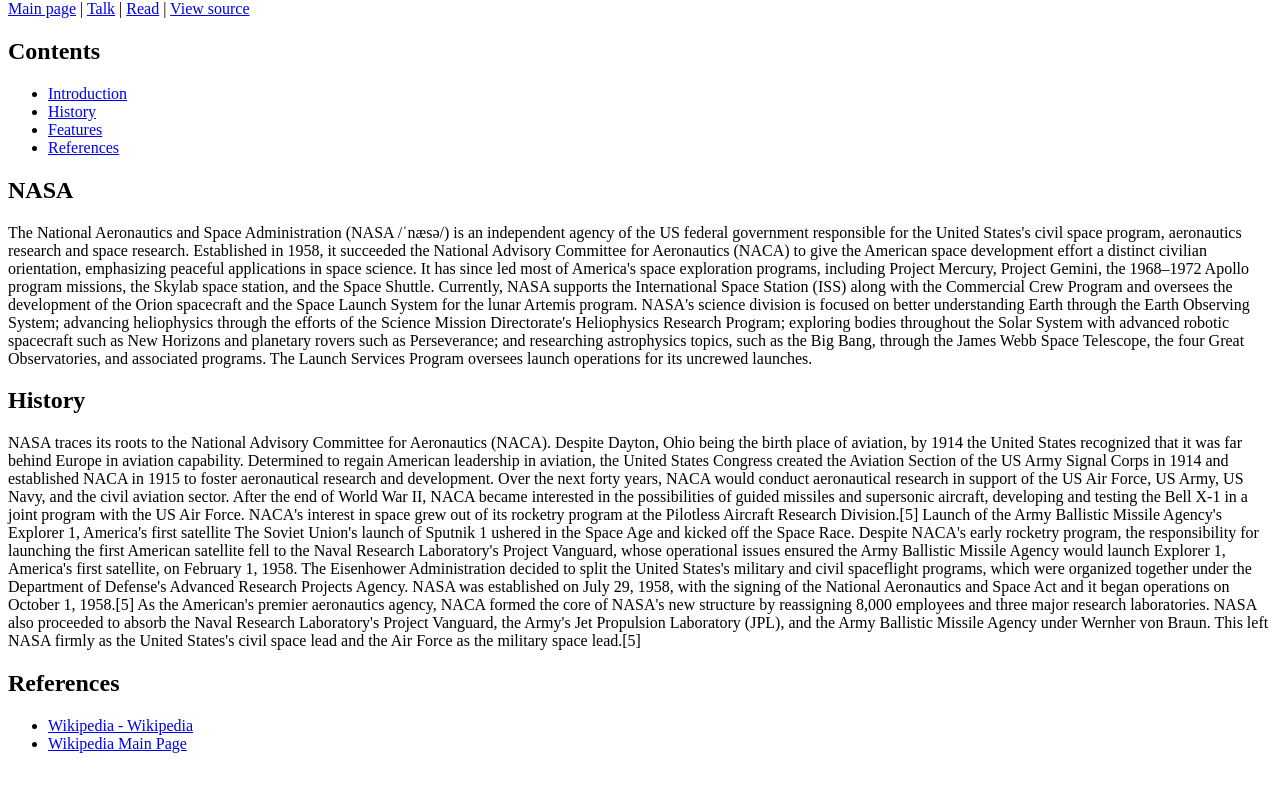
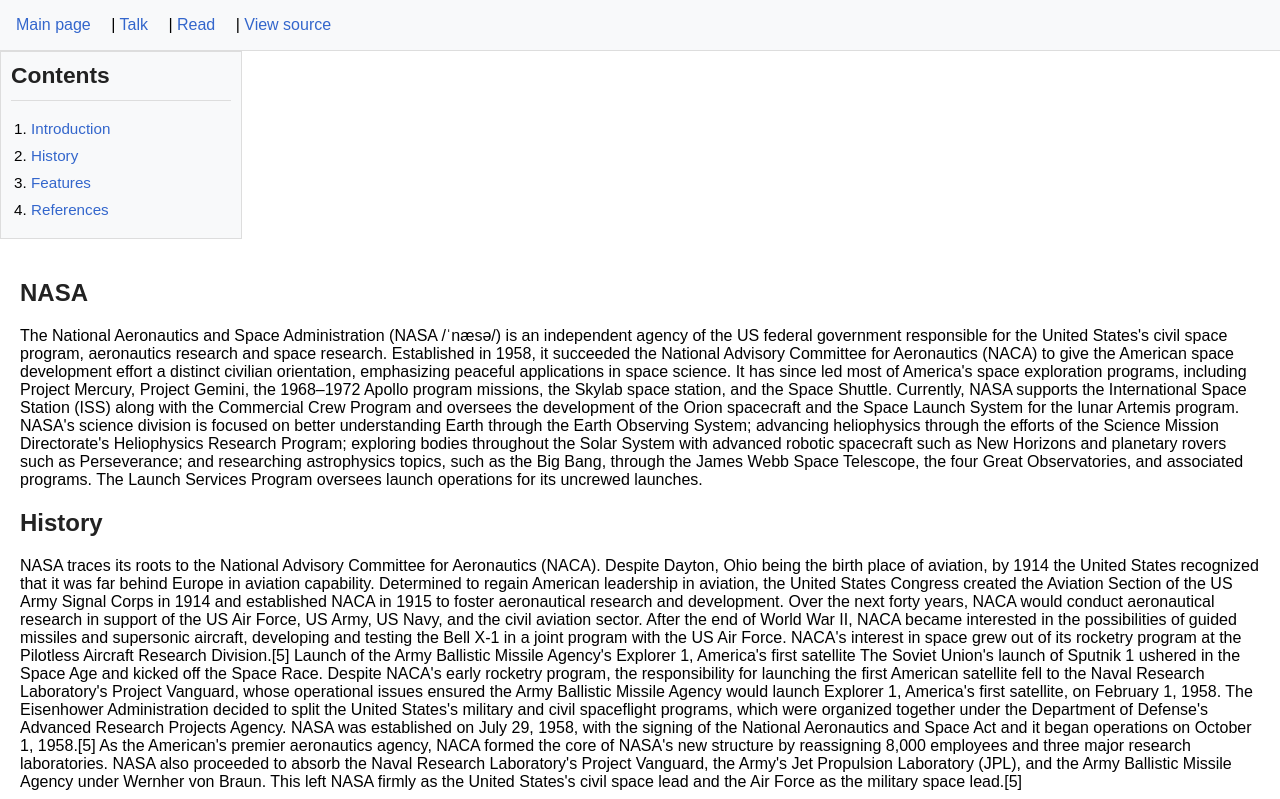
Before and after one commit to AKLennert/NASA-Wiki-mockup, a plain HTML site: page index.html in a window 1280 px wide. Shown: the part 80-879 px from the top of the page. Before the commit the page ends 849 px from the top, so only its background shows below. Drawn offline with Linux system fonts and the light colour scheme.

Commit message:
added basics css

```diff
--- a/index.html
+++ b/index.html
@@ -14,8 +14,7 @@
         <a href="#">View source</a>
       </nav>
     </header>
-    <div class="container">
-      <aside class="sidebar">
+    <div class="contents-panel">
       <h2>Contents</h2>
       <ul>
         <li><a href="#introduction">Introduction</a></li>
@@ -23,16 +22,16 @@
         <li><a href="#features">Features</a></li>
         <li><a href="#references">References</a></li>
       </ul>
-      </aside>
+    </div>
     <main class="content">
       <section id="introduction">
         <h2>NASA</h2>
         <p>
-            The National Aeronautics and Space Administration (NASA /ˈnæsə/) is
-            an independent agency of the US federal government responsible for
-            the United States's civil space program, aeronautics research and
-            space research. Established in 1958, it succeeded the National
-            Advisory Committee for Aeronautics (NACA) to give the American space
+          The National Aeronautics and Space Administration (NASA /ˈnæsə/) is an
+          independent agency of the US federal government responsible for the
+          United States's civil space program, aeronautics research and space
+          research. Established in 1958, it succeeded the National Advisory
+          Committee for Aeronautics (NACA) to give the American space
           development effort a distinct civilian orientation, emphasizing
           peaceful applications in space science. It has since led most of
           America's space exploration programs, including Project Mercury,
@@ -43,13 +42,13 @@
           Space Launch System for the lunar Artemis program. NASA's science
           division is focused on better understanding Earth through the Earth
           Observing System; advancing heliophysics through the efforts of the
-            Science Mission Directorate's Heliophysics Research Program;
-            exploring bodies throughout the Solar System with advanced robotic
-            spacecraft such as New Horizons and planetary rovers such as
-            Perseverance; and researching astrophysics topics, such as the Big
-            Bang, through the James Webb Space Telescope, the four Great
-            Observatories, and associated programs. The Launch Services Program
-            oversees launch operations for its uncrewed launches.
+          Science Mission Directorate's Heliophysics Research Program; exploring
+          bodies throughout the Solar System with advanced robotic spacecraft
+          such as New Horizons and planetary rovers such as Perseverance; and
+          researching astrophysics topics, such as the Big Bang, through the
+          James Webb Space Telescope, the four Great Observatories, and
+          associated programs. The Launch Services Program oversees launch
+          operations for its uncrewed launches.
         </p>
       </section>
       <section id="history">
@@ -57,38 +56,37 @@
         <p>
           NASA traces its roots to the National Advisory Committee for
           Aeronautics (NACA). Despite Dayton, Ohio being the birth place of
-            aviation, by 1914 the United States recognized that it was far
-            behind Europe in aviation capability. Determined to regain American
+          aviation, by 1914 the United States recognized that it was far behind
+          Europe in aviation capability. Determined to regain American
           leadership in aviation, the United States Congress created the
           Aviation Section of the US Army Signal Corps in 1914 and established
-            NACA in 1915 to foster aeronautical research and development. Over
-            the next forty years, NACA would conduct aeronautical research in
-            support of the US Air Force, US Army, US Navy, and the civil
-            aviation sector. After the end of World War II, NACA became
-            interested in the possibilities of guided missiles and supersonic
-            aircraft, developing and testing the Bell X-1 in a joint program
-            with the US Air Force. NACA's interest in space grew out of its
-            rocketry program at the Pilotless Aircraft Research Division.[5]
-            Launch of the Army Ballistic Missile Agency's Explorer 1, America's
-            first satellite The Soviet Union's launch of Sputnik 1 ushered in
-            the Space Age and kicked off the Space Race. Despite NACA's early
-            rocketry program, the responsibility for launching the first
-            American satellite fell to the Naval Research Laboratory's Project
-            Vanguard, whose operational issues ensured the Army Ballistic
-            Missile Agency would launch Explorer 1, America's first satellite,
-            on February 1, 1958. The Eisenhower Administration decided to split
-            the United States's military and civil spaceflight programs, which
-            were organized together under the Department of Defense's Advanced
-            Research Projects Agency. NASA was established on July 29, 1958,
-            with the signing of the National Aeronautics and Space Act and it
-            began operations on October 1, 1958.[5] As the American's premier
-            aeronautics agency, NACA formed the core of NASA's new structure by
-            reassigning 8,000 employees and three major research laboratories.
-            NASA also proceeded to absorb the Naval Research Laboratory's
-            Project Vanguard, the Army's Jet Propulsion Laboratory (JPL), and
-            the Army Ballistic Missile Agency under Wernher von Braun. This left
-            NASA firmly as the United States's civil space lead and the Air
-            Force as the military space lead.[5]
+          NACA in 1915 to foster aeronautical research and development. Over the
+          next forty years, NACA would conduct aeronautical research in support
+          of the US Air Force, US Army, US Navy, and the civil aviation sector.
+          After the end of World War II, NACA became interested in the
+          possibilities of guided missiles and supersonic aircraft, developing
+          and testing the Bell X-1 in a joint program with the US Air Force.
+          NACA's interest in space grew out of its rocketry program at the
+          Pilotless Aircraft Research Division.[5] Launch of the Army Ballistic
+          Missile Agency's Explorer 1, America's first satellite The Soviet
+          Union's launch of Sputnik 1 ushered in the Space Age and kicked off
+          the Space Race. Despite NACA's early rocketry program, the
+          responsibility for launching the first American satellite fell to the
+          Naval Research Laboratory's Project Vanguard, whose operational issues
+          ensured the Army Ballistic Missile Agency would launch Explorer 1,
+          America's first satellite, on February 1, 1958. The Eisenhower
+          Administration decided to split the United States's military and civil
+          spaceflight programs, which were organized together under the
+          Department of Defense's Advanced Research Projects Agency. NASA was
+          established on July 29, 1958, with the signing of the National
+          Aeronautics and Space Act and it began operations on October 1,
+          1958.[5] As the American's premier aeronautics agency, NACA formed the
+          core of NASA's new structure by reassigning 8,000 employees and three
+          major research laboratories. NASA also proceeded to absorb the Naval
+          Research Laboratory's Project Vanguard, the Army's Jet Propulsion
+          Laboratory (JPL), and the Army Ballistic Missile Agency under Wernher
+          von Braun. This left NASA firmly as the United States's civil space
+          lead and the Air Force as the military space lead.[5]
         </p>
       </section>
       <section id="references">
@@ -105,6 +103,5 @@
         </ul>
       </section>
     </main>
-    </div>
   </body>
 </html>
--- a/styles.css
+++ b/styles.css
@@ -0,0 +1,80 @@
+body {
+  font-family: Arial, sans-serif;
+  margin: 0;
+  padding: 0;
+}
+
+header {
+  background: #f8f9fa;
+  padding: 1em;
+  border-bottom: 1px solid #ddd;
+}
+
+nav a {
+  color: #3366cc;
+  text-decoration: none;
+  margin-right: 1em;
+}
+
+.container {
+  display: flex;
+  gap: 2em;
+}
+
+.contents-panel {
+  width: 220px;
+  background: #f8f9fa;
+  border: 1px solid #ddd;
+  padding: 10px;
+  margin-right: 2em;
+  font-size: 0.95em;
+}
+
+.contents-panel h2 {
+  margin-top: 0;
+
+  border-bottom: 1px solid #ddd;
+  padding-bottom: 0.5em;
+}
+
+.contents-panel ul {
+  list-style-type: decimal;
+  margin: 0;
+  padding-left: 20px;
+}
+
+.contents-panel li {
+  margin-bottom: 10px;
+}
+
+.contents-panel a {
+  color: #3366cc;
+  text-decoration: none;
+}
+
+.contents-panel a:hover {
+  text-decoration: underline;
+}
+
+.contents {
+  display: flex;
+  margin: 20px;
+}
+
+.sidebar {
+  width: 200px;
+  margin-right: 2em;
+  background: #f5f5f5;
+  padding: 1em;
+  border: 1px solid #ddd;
+}
+
+.content {
+  flex: 1;
+  padding: 20px;
+}
+
+h1,
+h2 {
+  color: #222;
+}
```
Lines whose indentation alone changed are shown as unchanged.
